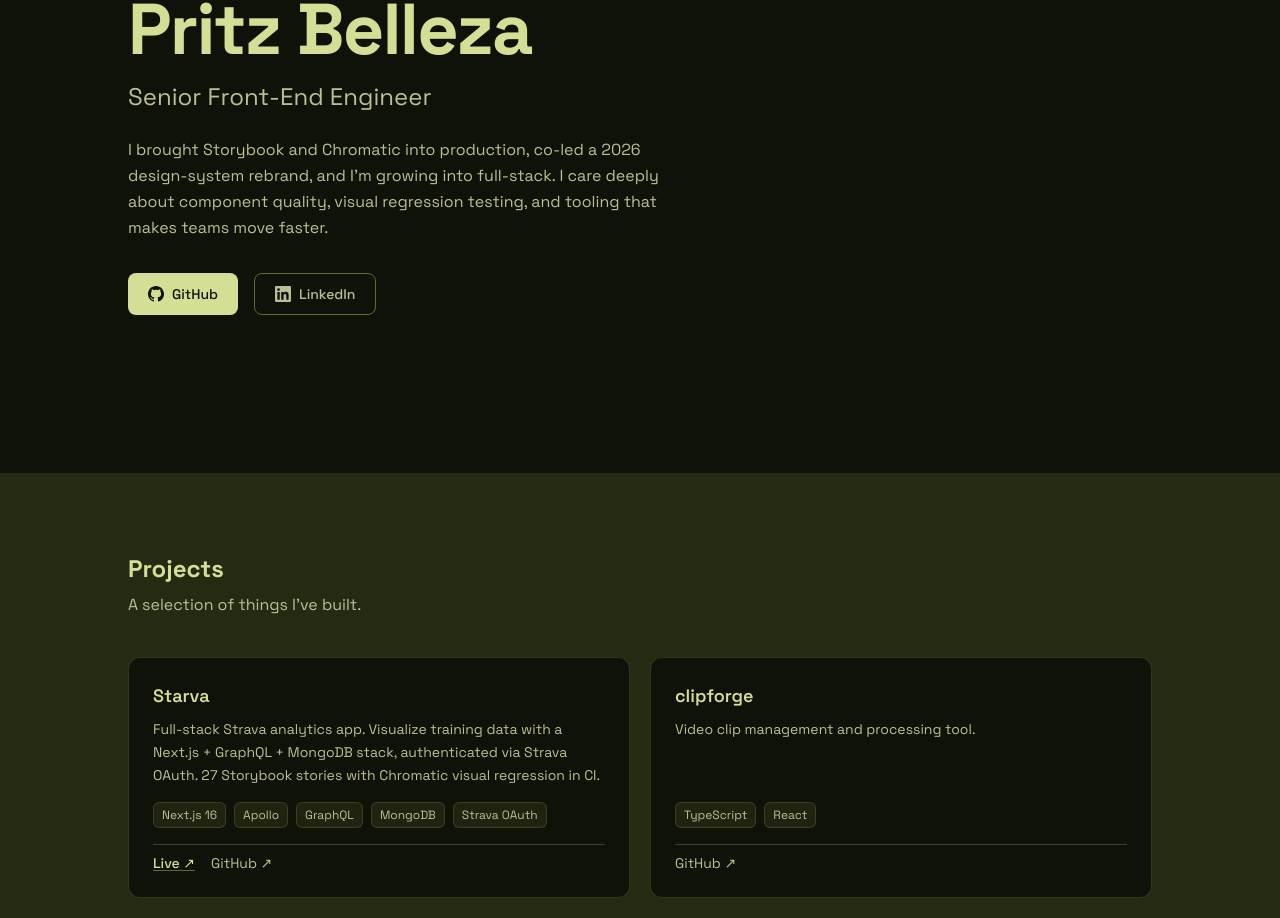
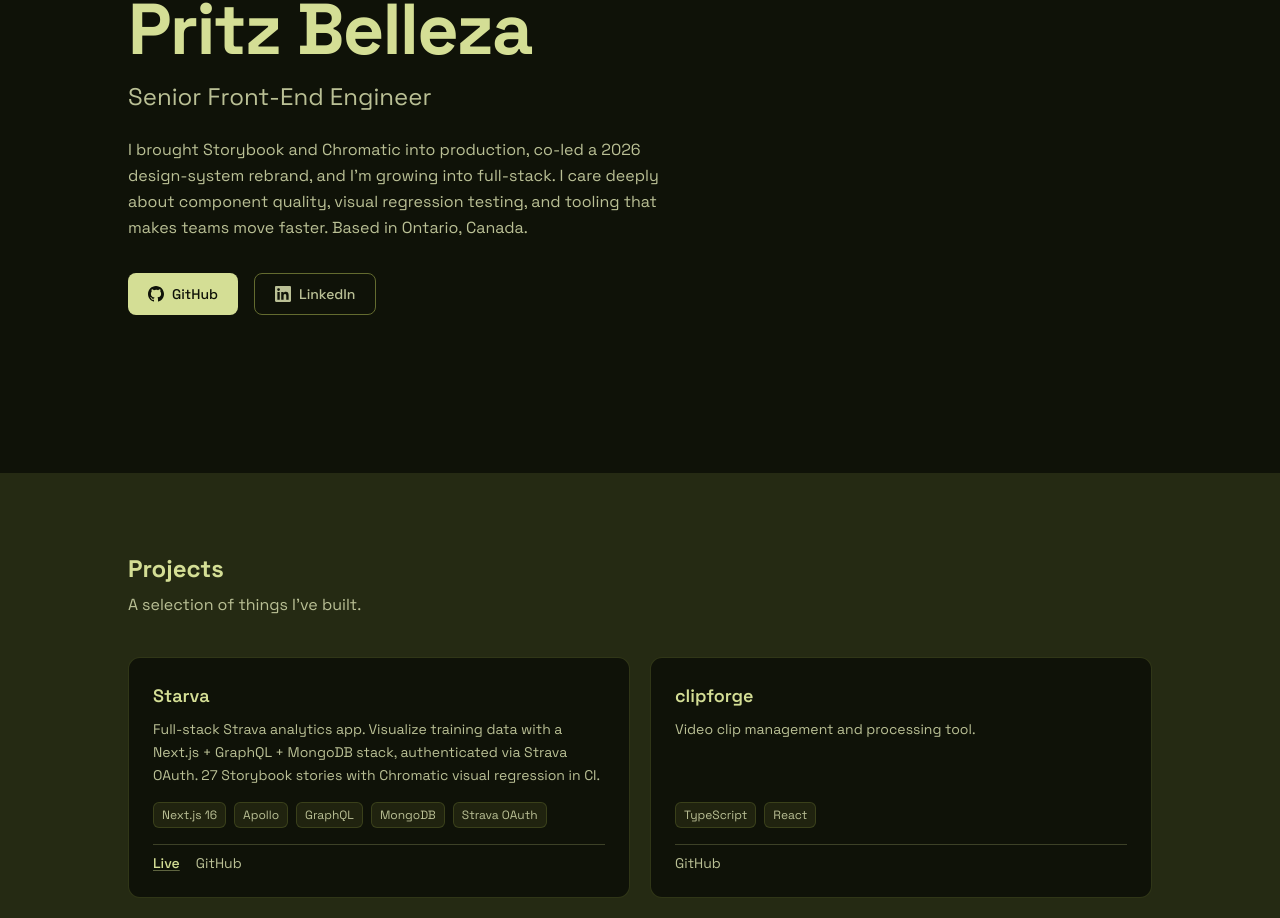
Before and after one commit to jbelleza29/jbelleza29.github.io, a Next.js app: page / in a window 1280 px wide. Shown: the part 271-1189 px from the top of the page. Built offline with nearby package versions, Linux system fonts and the light colour scheme.

Commit message:
add Ontario Canada to bio and remove link arrows

```diff
--- a/src/components/Hero.tsx
+++ b/src/components/Hero.tsx
@@ -27,7 +27,7 @@ export default function Hero() {
           I brought Storybook and Chromatic into production, co-led a 2026
           design-system rebrand, and I&apos;m growing into full-stack. I care
           deeply about component quality, visual regression testing, and tooling
-          that makes teams move faster.
+          that makes teams move faster. Based in Ontario, Canada.
         </p>
         <div className="flex gap-4 flex-wrap">
           <a
--- a/src/components/ProjectCard.tsx
+++ b/src/components/ProjectCard.tsx
@@ -37,7 +37,7 @@ export default function ProjectCard({
             rel="noopener noreferrer"
             className="text-sm font-medium text-lime underline underline-offset-2 decoration-lime/40 hover:decoration-lime transition-all duration-200"
           >
-            Live ↗
+            Live
           </a>
         )}
         <a
@@ -46,7 +46,7 @@ export default function ProjectCard({
           rel="noopener noreferrer"
           className="text-sm text-sage hover:text-lime transition-colors duration-200"
         >
-          GitHub ↗
+          GitHub
         </a>
       </div>
     </div>
```
